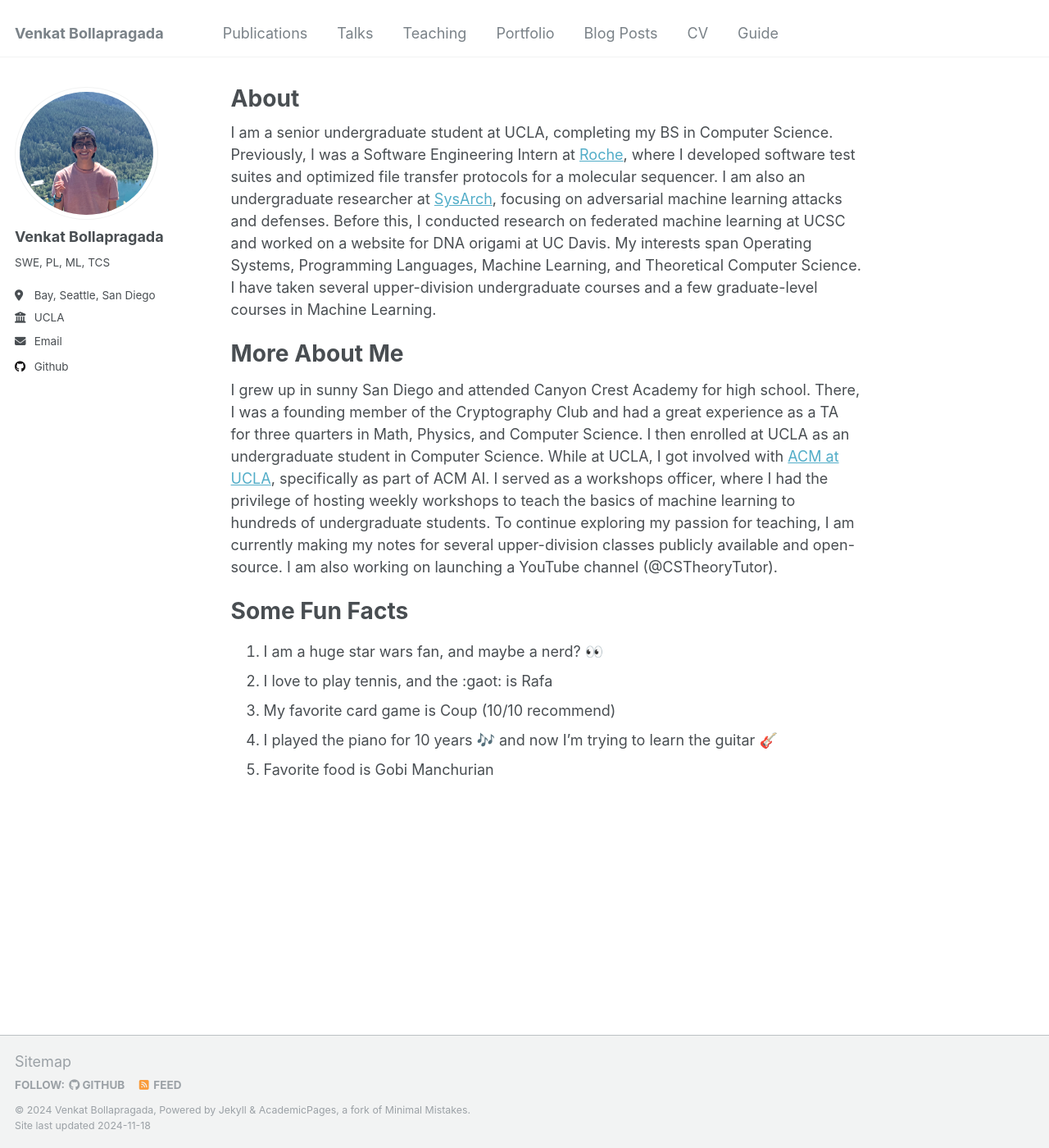
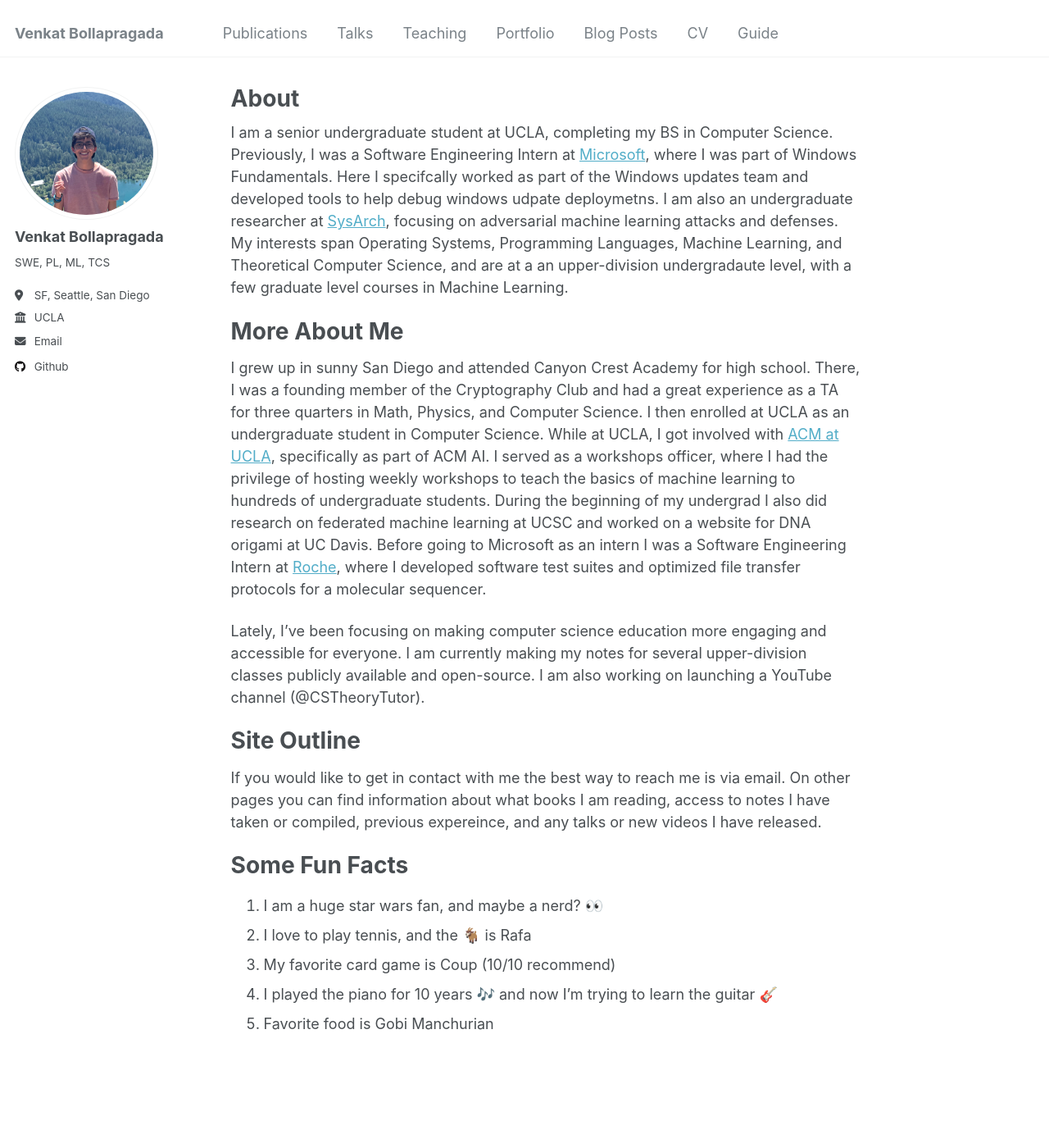
Before and after one commit to vbKenobi/vbKenobi.github.io, a Jekyll site: the page built from _pages/about.md, in a window 1280 px wide and 1400 px high. Shown: the whole window at 82% size. Built offline with Jekyll 4.4.1, drawn with Linux system fonts in a browser that asks for light colours; emoji names are drawn with the system emoji font.

Commit message:
minor about changes

```diff
--- a/_config.yml
+++ b/_config.yml
@@ -25,7 +25,7 @@ author:
   name             : "Venkat Bollapragada"
   pronouns         : # example: "she/her"
   bio              : "SWE, PL, ML, TCS"
-  location         : "Bay, Seattle, San Diego"
+  location         : "SF, Seattle, San Diego"
   employer         : "UCLA"
   uri              : # URL
   email            : "venkatyb@g.ucla.edu"
--- a/_pages/about.md
+++ b/_pages/about.md
@@ -7,17 +7,24 @@ redirect_from:
   - /about.html
 ---
 
-I am a senior undergraduate student at UCLA, completing my BS in Computer Science. Previously, I was a Software Engineering Intern at [Roche](https://www.roche.com/), where I developed software test suites and optimized file transfer protocols for a molecular sequencer. I am also an undergraduate researcher at [SysArch](https://ssysarch.ee.ucla.edu/), focusing on adversarial machine learning attacks and defenses. Before this, I conducted research on federated machine learning at UCSC and worked on a website for DNA origami at UC Davis. My interests span Operating Systems, Programming Languages, Machine Learning, and Theoretical Computer Science. I have taken several upper-division undergraduate courses and a few graduate-level courses in Machine Learning.
+I am a senior undergraduate student at UCLA, completing my BS in Computer Science. Previously, I was a Software Engineering Intern at [Microsoft](https://www.microsoft.com/en-us/), where I was part of Windows Fundamentals. Here I specifcally worked as part of the Windows updates team and developed tools to help debug windows udpate deploymetns. I am also an undergraduate researcher at [SysArch](https://ssysarch.ee.ucla.edu/), focusing on adversarial machine learning attacks and defenses. My interests span Operating Systems, Programming Languages, Machine Learning, and Theoretical Computer Science, and are at a an upper-division undergradaute level, with a few graduate level courses in Machine Learning.
 
 
 More About Me
 ======
-I grew up in sunny San Diego and attended Canyon Crest Academy for high school. There, I was a founding member of the Cryptography Club and had a great experience as a TA for three quarters in Math, Physics, and Computer Science. I then enrolled at UCLA as an undergraduate student in Computer Science. While at UCLA, I got involved with [ACM at UCLA](https://www.uclaacm.com/), specifically as part of ACM AI. I served as a workshops officer, where I had the privilege of hosting weekly workshops to teach the basics of machine learning to hundreds of undergraduate students. To continue exploring my passion for teaching, I am currently making my notes for several upper-division classes publicly available and open-source. I am also working on launching a YouTube channel (@CSTheoryTutor).
+I grew up in sunny San Diego and attended Canyon Crest Academy for high school. There, I was a founding member of the Cryptography Club and had a great experience as a TA for three quarters in Math, Physics, and Computer Science. I then enrolled at UCLA as an undergraduate student in Computer Science. While at UCLA, I got involved with [ACM at UCLA](https://www.uclaacm.com/), specifically as part of ACM AI. I served as a workshops officer, where I had the privilege of hosting weekly workshops to teach the basics of machine learning to hundreds of undergraduate students. During the beginning of my undergrad I also did research on federated machine learning at UCSC and worked on a website for DNA origami at UC Davis. Before going to Microsoft as an intern I was a Software Engineering Intern at [Roche](https://www.roche.com/), where I developed software test suites and optimized file transfer protocols for a molecular sequencer.
+
+Lately, I’ve been focusing on making computer science education more engaging and accessible for everyone. I am currently making my notes for several upper-division classes publicly available and open-source. I am also working on launching a YouTube channel (@CSTheoryTutor).
+
+Site Outline
+======
+If you would like to get in contact with me the best way to reach me is via email. On other pages you can find information about what books I am reading, access to notes I have taken or compiled, previous expereince, and any talks or new videos I have released.
+
 
 Some Fun Facts
 ======
 1. I am a huge star wars fan, and maybe a nerd? :eyes:
-1. I love to play tennis, and the :gaot: is Rafa
+1. I love to play tennis, and the :goat: is Rafa
 1. My favorite card game is Coup (10/10 recommend)
 1. I played the piano for 10 years :notes: and now I'm trying to learn the guitar :guitar:
 1. Favorite food is Gobi Manchurian
```
